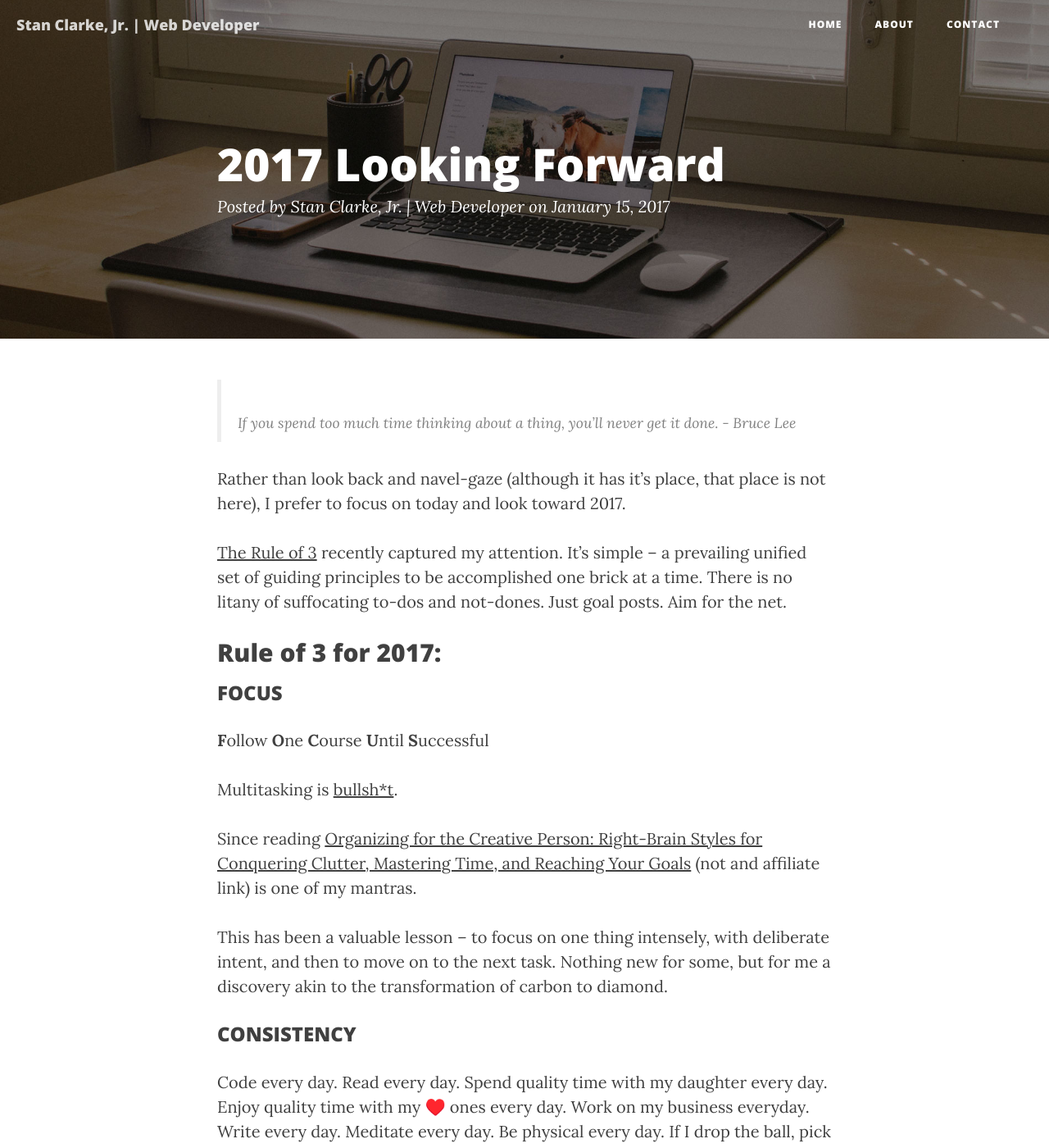
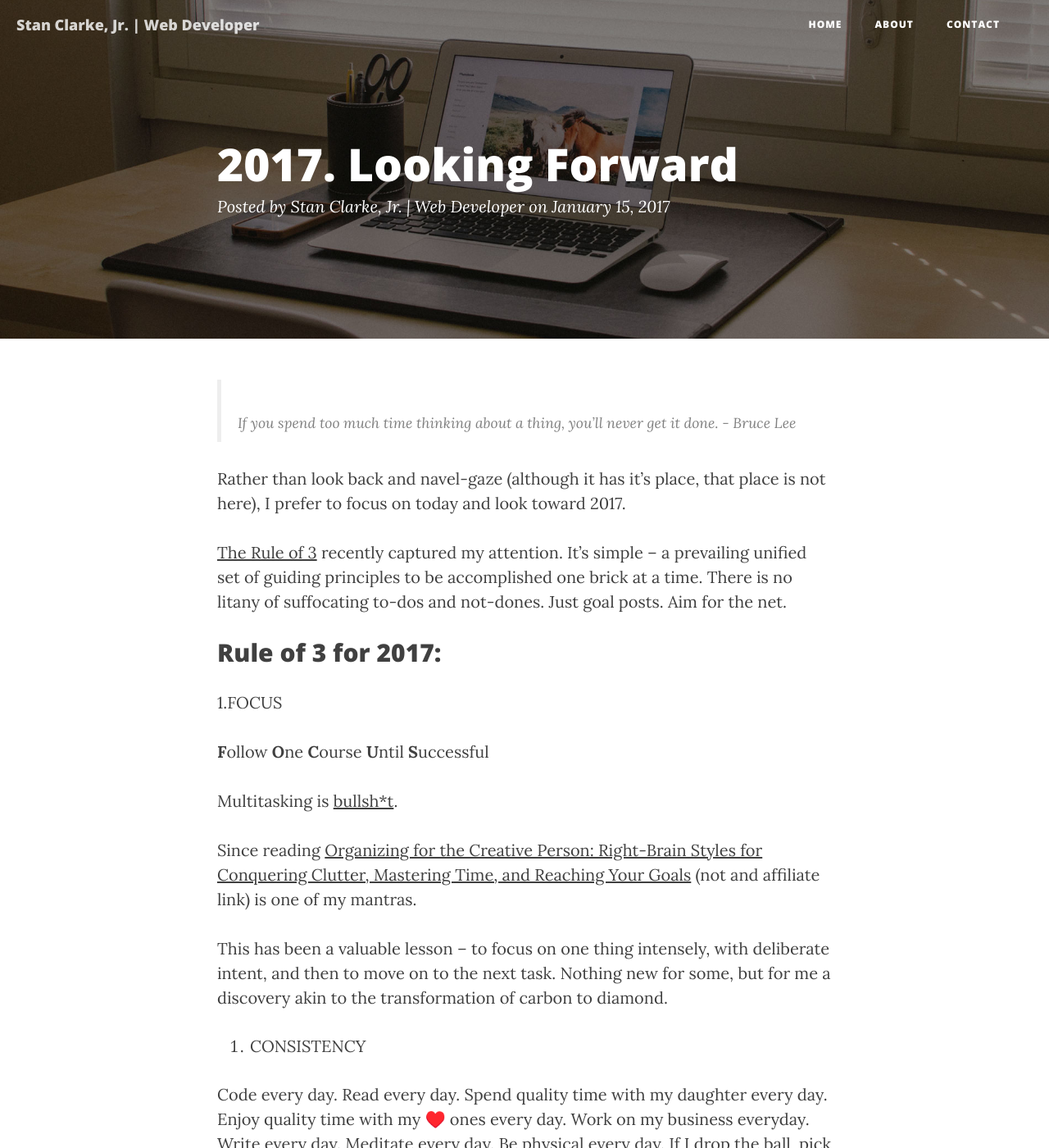
Before and after one commit to stanclarke-jr/stanclarke-jr.github.io, a Jekyll site: the page built from _posts/2017-01-15-2017-looking-forward.md, in a window 1280 px wide and 1400 px high. Shown: the whole window at 82% size. Built offline with Jekyll 4.4.1, drawn with Linux system fonts in a browser that asks for light colours; nearby versions of some CDN libraries; our own code applies the rules of GitHub Pages for plain Markdown files; part of the change alters nothing that is shown.

Commit message:
Updated 2017 Looking Forward

```diff
--- a/_posts/2017-01-15-2017-looking-forward.md
+++ b/_posts/2017-01-15-2017-looking-forward.md
@@ -1,6 +1,9 @@
 ---
-title: 2017 Looking Forward
+title: 2017. Looking Forward
 date: 2017-01-15 00:00:00 Z
+tags:
+- '2017'
+- rule-of-3
 ---
 
 > If you spend too much time thinking about a thing, you'll never get it done. *- Bruce Lee*
@@ -12,7 +15,7 @@ Rather than look back and navel-gaze (although it has it's place, that place is
 
 ## Rule of 3 for 2017:
 
-### FOCUS
+1.FOCUS
 
 **F**ollow **O**ne **C**ourse **U**ntil **S**uccessful
 
@@ -22,12 +25,12 @@ Since reading [Organizing for the Creative Person: Right-Brain Styles for Conque
 
 This has been a valuable lesson -- to focus on one thing intensely, with deliberate intent, and then to move on to the next task. Nothing new for some, but for me a discovery akin to the transformation of carbon to diamond.
 
-### CONSISTENCY
+2. CONSISTENCY
 
 Code every day. Read every day. Spend quality time with my daughter every day. Enjoy quality time with my ♥️ ones every day. Work on my business everyday. Write every day. Meditate every day. Be physical every day. If I drop the ball, pick it up. Every day.
 
 You get the point.
 
-### BE KIND
+3. BE KIND
 
 To myself and to others.
```
